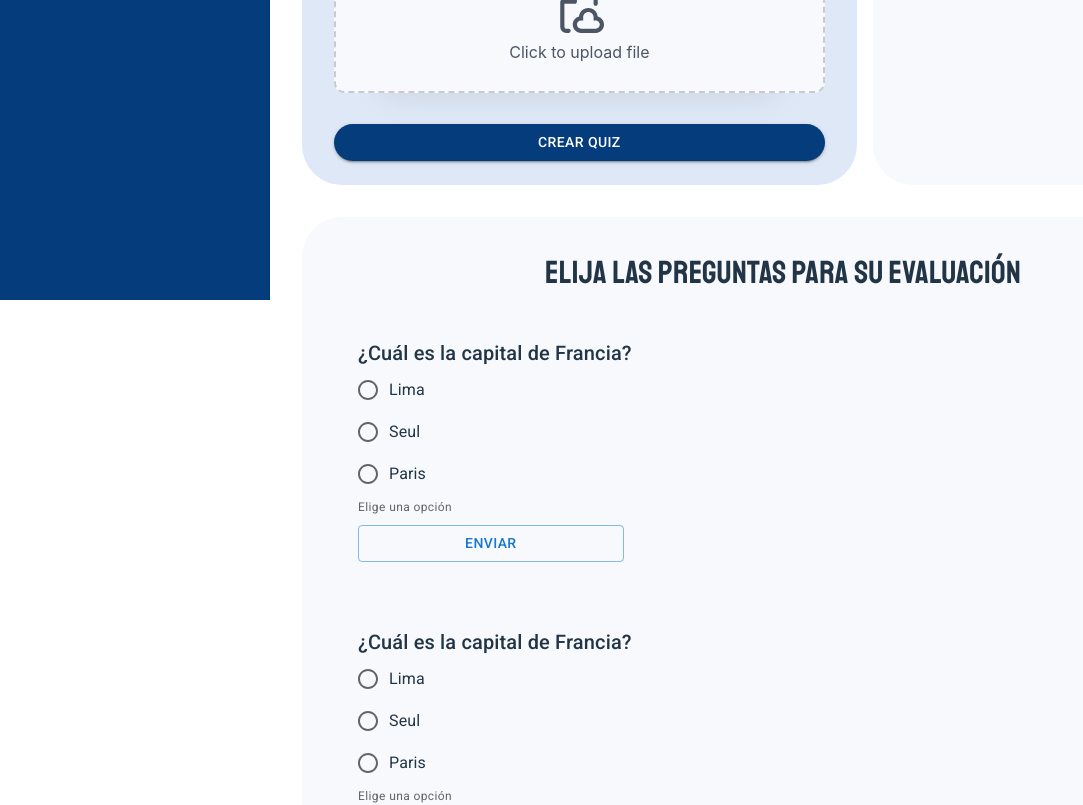
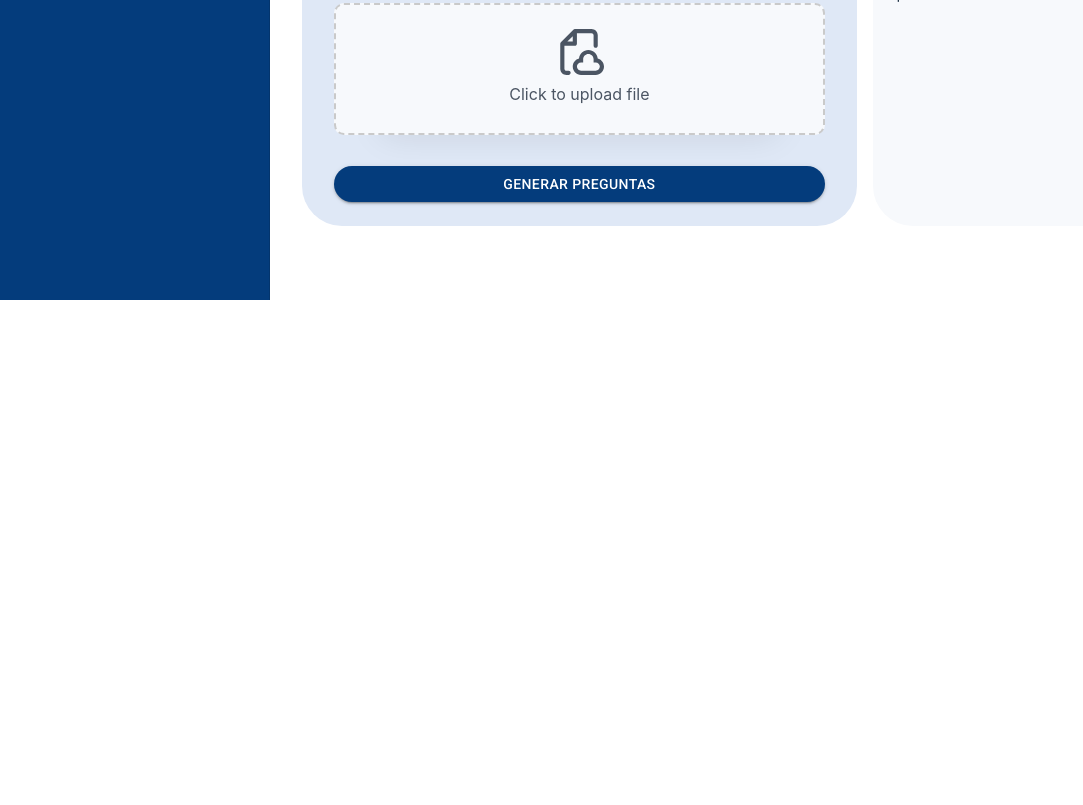
Before and after one commit to thsergitox/scorelab, a React (Vite) app: page / in a window 1280 px wide. Shown: the part 500-1305 px from the top of the page, without its empty margins (0-1083 px from the left). After the commit the page ends 800 px from the top, so only its background shows below. Built offline with nearby package versions, Linux system fonts and the light colour scheme.

Commit message:
boton de generar preguntas y eliminar preguntas funcional

```diff
--- a/src/components/FormTeacher.tsx
+++ b/src/components/FormTeacher.tsx
@@ -3,10 +3,16 @@ import '../styles/formTeacher.css'
 import BasicSelect from "./BasicSelect"
 import * as React from 'react';
 
-const FormTeacher = () => {
+interface FormsProps {
+  setIsVisible: (isVisible: boolean) => void;
+}
+
+const FormTeacher: React.FC<FormsProps> = ({ setIsVisible }) => {
   const [tema, setTema] = React.useState('');
   const [numeroPreguntas, setNumeroPreguntas] = React.useState('');
   const [subtemas, setSubtemas] = React.useState('');
+
+
   return (
     <>
       <Box sx={{
@@ -66,7 +72,7 @@ const FormTeacher = () => {
             </div>
             <Input type="file" id="file"/>
     </label>
-    <Button variant="contained" sx={{bgcolor:'#043C7C', color:'#fff', borderRadius:'20px', marginTop:'1rem', border:'none'}}>Crear quiz</Button>
+    <Button onClick={() => setIsVisible(true)} variant="contained" sx={{bgcolor:'#043C7C', color:'#fff', borderRadius:'20px', marginTop:'1rem', border:'none'}}>Generar preguntas</Button>
 
 
     </Box>
--- a/src/components/Options.tsx
+++ b/src/components/Options.tsx
@@ -6,17 +6,20 @@ import FormControl from '@mui/material/FormControl';
 import FormHelperText from '@mui/material/FormHelperText';
 import Button from '@mui/material/Button';
 import { Typography } from '@mui/material';
+import DeleteForeverIcon from '@mui/icons-material/DeleteForever';
 
 const Options = () => {
   const [value, setValue] = React.useState('');
   const [error, setError] = React.useState(false);
   const [helperText, setHelperText] = React.useState('Elige una opción');
+  const [formVisible, setFormVisible] = React.useState(true);
 
   const handleRadioChange = (event: React.ChangeEvent<HTMLInputElement>) => {
     setValue((event.target as HTMLInputElement).value);
     setHelperText(' ');
     setError(false);
   };
+
   const handleSubmit = (event: React.FormEvent<HTMLFormElement>) => {
     event.preventDefault();
 
@@ -26,28 +29,32 @@ const Options = () => {
     } else if (value === 'question-2') {
       setHelperText('Respuesta incorrecta!');
       setError(true);
-    }
-    else if (value === 'question-1') {
+    } else if (value === 'question-1') {
         setHelperText('Respuesta incorrecta!');
         setError(true);
-    }
-     else {
+    } else {
       setHelperText('Por favor selecciona una opción');
       setError(true);
     }
   };
 
+  const handleButtonClick = () => {
+    setFormVisible(false);
+  };
 
   return (
-    <form onSubmit={handleSubmit} style={{alignItems:'left', justifyContent:'left', display: 'flex'}}>
-      <FormControl sx={{ m: 3 }} error={error} variant="standard">
+    <>
+    {formVisible && (
+      <form onSubmit={handleSubmit} style={{alignItems:'left', justifyContent:'left', display: 'flex' }} className='question-prew-view'>
+
+        <FormControl sx={{ m: 3, mt:0 }} error={error} variant="standard">
           <RadioGroup
             aria-labelledby="demo-error-radios"
             name="quiz"
             value={value}
             onChange={handleRadioChange}
           >
-          <Typography variant='h6'>¿Cuál es la capital de Francia?</Typography>
+            <Typography variant='h6' align='left' sx={{display:'flex', alignItems:'center'}}>¿Cuál es la capital de Francia? <Button onClick={handleButtonClick} sx={{ml:1}}><DeleteForeverIcon sx={{m:0, p:0}}/></Button></Typography>
             <FormControlLabel value="question-1" control={<Radio />} label="Lima" />
             <FormControlLabel value="question-2" control={<Radio />} label="Seul" />
             <FormControlLabel value="question-3" control={<Radio />} label="Paris" />
@@ -58,7 +65,9 @@ const Options = () => {
           </Button>
         </FormControl>
       </form>
+    )}
+    </>
   )
 }
 
-export default Options
+export default Options;
--- a/src/components/Questions.tsx
+++ b/src/components/Questions.tsx
@@ -1,16 +1,22 @@
-import { Box, Typography } from '@mui/material'
-import React from 'react'
+import { Box, Button, Typography } from '@mui/material'
 import Options from './Options'
 
-const Questions = () => {
+interface QuestionsProps {
+  isVisible: boolean;
+}
+const Questions: React.FC<QuestionsProps> = ({ isVisible })=> {
+  if (!isVisible) return null;
+
   return (
     <Box sx={{display:'flex', flexDirection: 'column', gap:'1rem', bgcolor:'#F7F9FC', borderRadius:'40px', padding:'1rem', paddingLeft:'2rem'}}>
       <Typography sx={{mt:'1rem'}} className="title-form">Elija las preguntas para su evaluación</Typography>
       <Options/>
       <Options/>
       <Options/>
+      <Button variant="contained" sx={{bgcolor:'#043C7C', color:'#fff', borderRadius:'20px', marginTop:'1rem', border:'none', width:'200px', alignSelf:'self-start'}}>Crear Quiz</Button>
     </Box>
-  )
-}
+  );
+};
+
 
 export default Questions
--- a/src/components/Sidebar.tsx
+++ b/src/components/Sidebar.tsx
@@ -9,13 +9,14 @@ import '../styles/sidebar.css'
 import FormTeacher from './FormTeacher';
 import Instructions from './Instructions';
 import Navbar from './Navbar';
-import Options from './Options';
 import Questions from './Questions';
+import React, { useState } from 'react';
 
 const drawerWidth = 270
 
 
 const sidebar = () => {
+  const [isVisible, setIsVisible] = useState(false);
   return (
     <div className='sidebar'>
 
@@ -67,10 +68,10 @@ const sidebar = () => {
         </Drawer>
         <div style={{display:'flex', flexDirection:'column'}} className='box-content'>
           <Box sx={{display:'flex', flexDirection: 'row', gap:'1rem'}}>
-            <FormTeacher/>
+            <FormTeacher setIsVisible={setIsVisible}/>
             <Instructions/>
           </Box>
-          <Questions/>
+          <Questions isVisible={isVisible} />
         </div>
     </div>
   )
```
Lines whose indentation alone changed are shown as unchanged.
